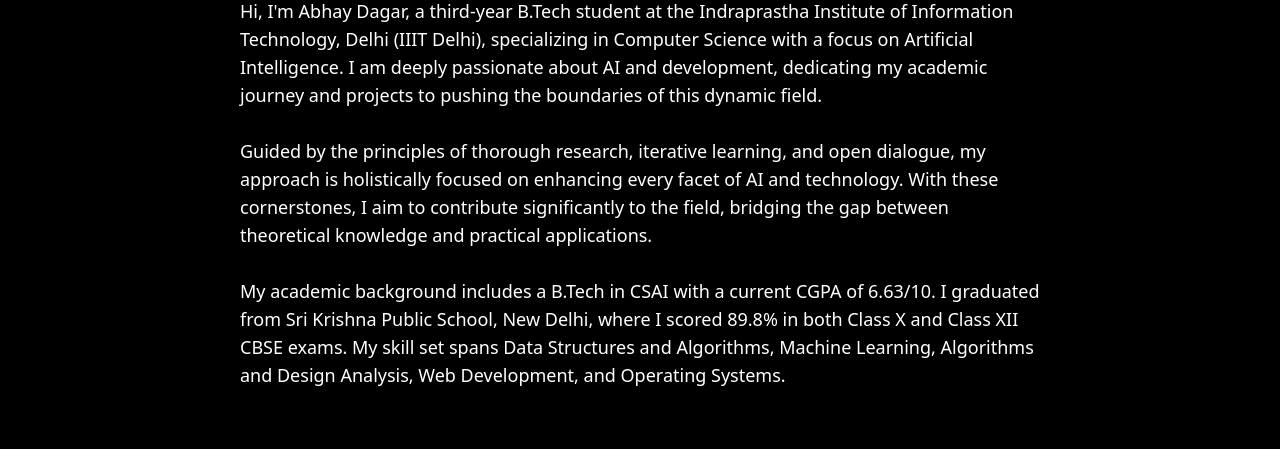
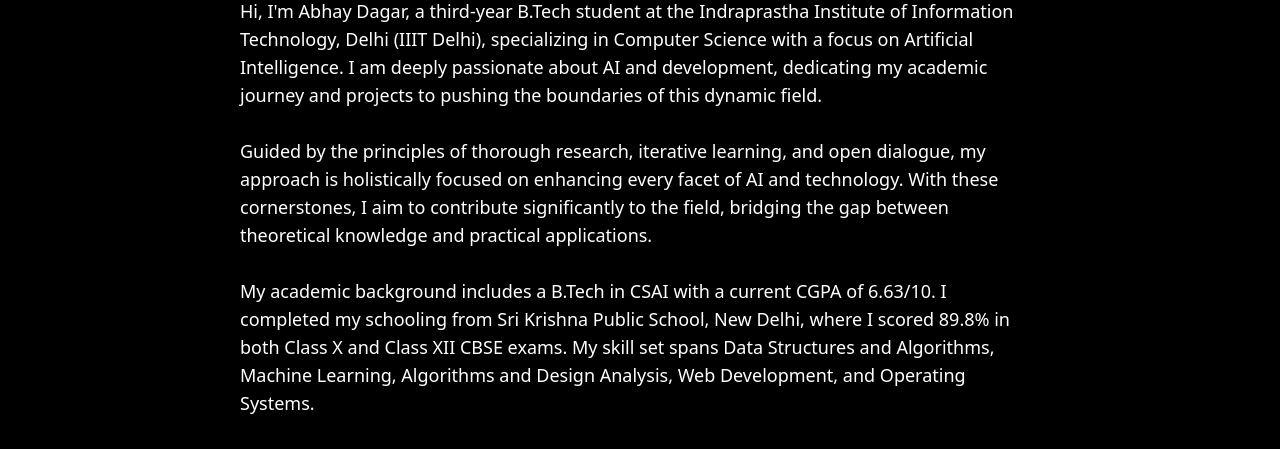
Before and after one commit to abhay22014/protfolio, a plain HTML site: page about.html in a window 1280 px wide. Shown: the part 351-800 px from the top of the page. Drawn offline with Linux system fonts and the light colour scheme.

Commit message:
Update about.html

```diff
--- a/about.html
+++ b/about.html
@@ -31,7 +31,7 @@
 				</div>
 				<p class=" max-w-4xl text-lg text-wfont_8aaa1f_c005d749a43b4ec1b732f0f26043892b">Hi, I'm Abhay Dagar, a third-year B.Tech student at the Indraprastha Institute of Information Technology, Delhi (IIIT Delhi), specializing in Computer Science with a focus on Artificial Intelligence. I am deeply passionate about AI and development, dedicating my academic journey and projects to pushing the boundaries of this dynamic field.</p>
 				<p class="max-w-4xl pt-7  text-lg text-wfont_8aaa1f_c005d749a43b4ec1b732f0f26043892b">Guided by the principles of thorough research, iterative learning, and open dialogue, my approach is holistically focused on enhancing every facet of AI and technology. With these cornerstones, I aim to contribute significantly to the field, bridging the gap between theoretical knowledge and practical applications.</p>
-				<p class="max-w-4xl pt-7  text-lg text-wfont_8aaa1f_c005d749a43b4ec1b732f0f26043892b">My academic background includes a B.Tech in CSAI with a current CGPA of 6.63/10. I graduated from Sri Krishna Public School, New Delhi, where I scored 89.8% in both Class X and Class XII CBSE exams. My skill set spans Data Structures and Algorithms, Machine Learning, Algorithms and Design Analysis, Web Development, and Operating Systems.</p>
+				<p class="max-w-4xl pt-7  text-lg text-wfont_8aaa1f_c005d749a43b4ec1b732f0f26043892b">My academic background includes a B.Tech in CSAI with a current CGPA of 6.63/10. I completed my schooling from Sri Krishna Public School, New Delhi, where I scored 89.8% in both Class X and Class XII CBSE exams. My skill set spans Data Structures and Algorithms, Machine Learning, Algorithms and Design Analysis, Web Development, and Operating Systems.</p>
 			</div>
 			<!--When i don't code-->
 			<div class="text-white m-20 mt-20 md:ml-60 md:mr-60 flex flex-col">
```
